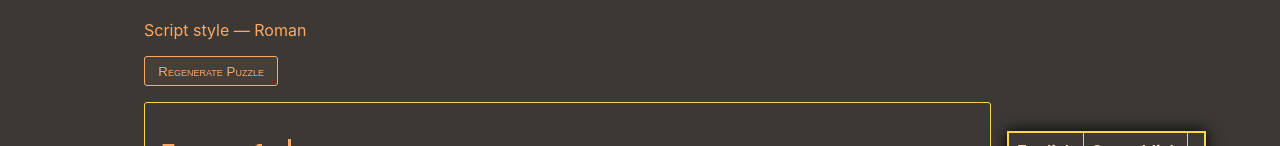
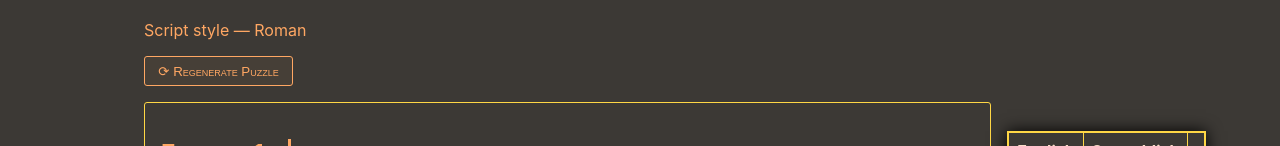
Before and after one commit to eignnx/scramblish, a React (Create React App) app: page /play in a window 1280 px wide. Shown: the part 141-287 px from the top of the page. Built offline with nearby package versions, Linux system fonts and the light colour scheme; a web font is replaced by a local one.

Commit message:
add refresh icon to Regenerate Puzzle btn

```diff
--- a/src/pages/PlayPage.tsx
+++ b/src/pages/PlayPage.tsx
@@ -185,7 +185,7 @@ export default function PlayPage({ puzzleParams }: Props) {
                                 Script style &mdash; <span title={ortho.note}>{ortho.name}</span>
                             </header>
                             <section id="play-page-controls">
-                                <button onClick={regeneratePuzzle}>Regenerate Puzzle</button>
+                                <button onClick={regeneratePuzzle}>⟳ Regenerate Puzzle</button>
                             </section>
                             <section id="section-examples">
                                 {examples.map(({ english, scramblish }, i) => (
```
